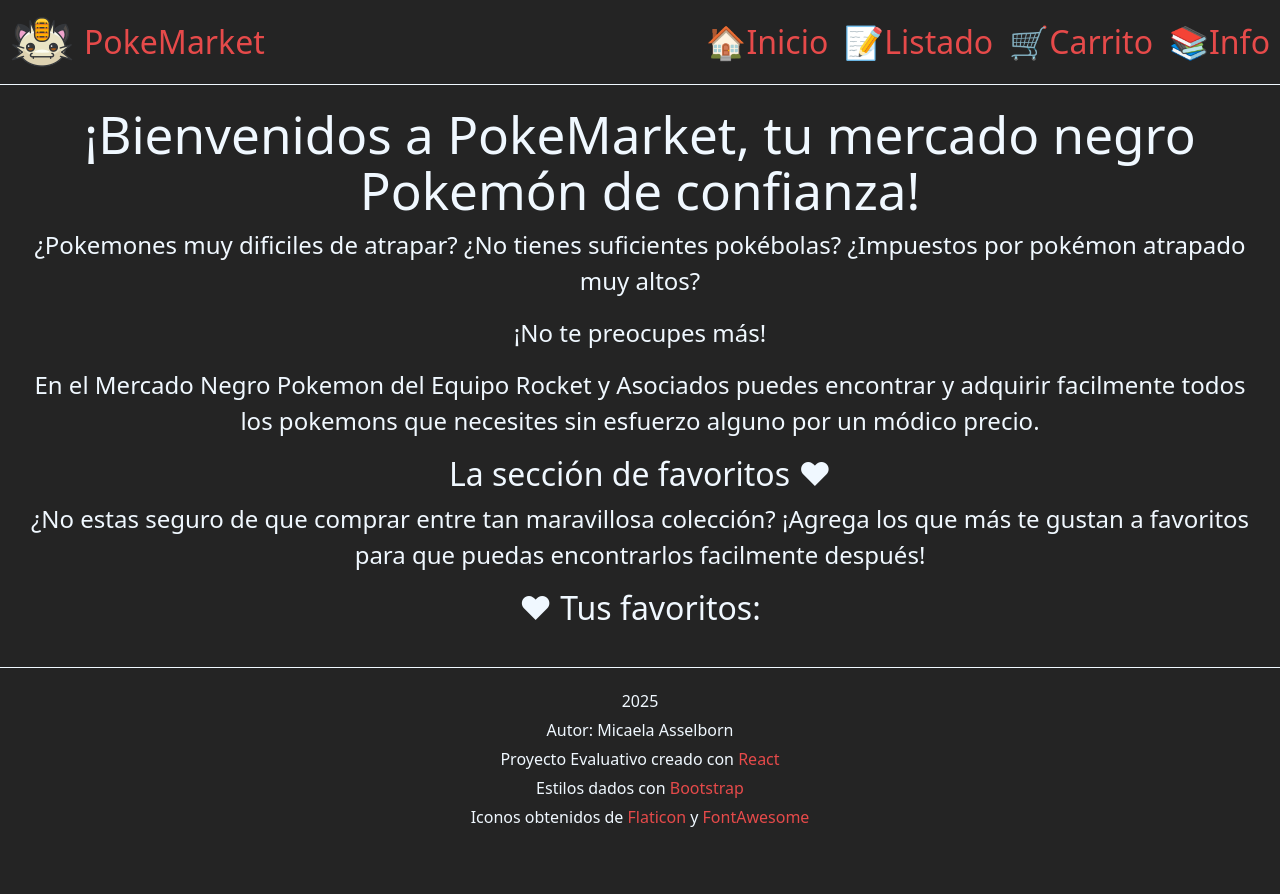
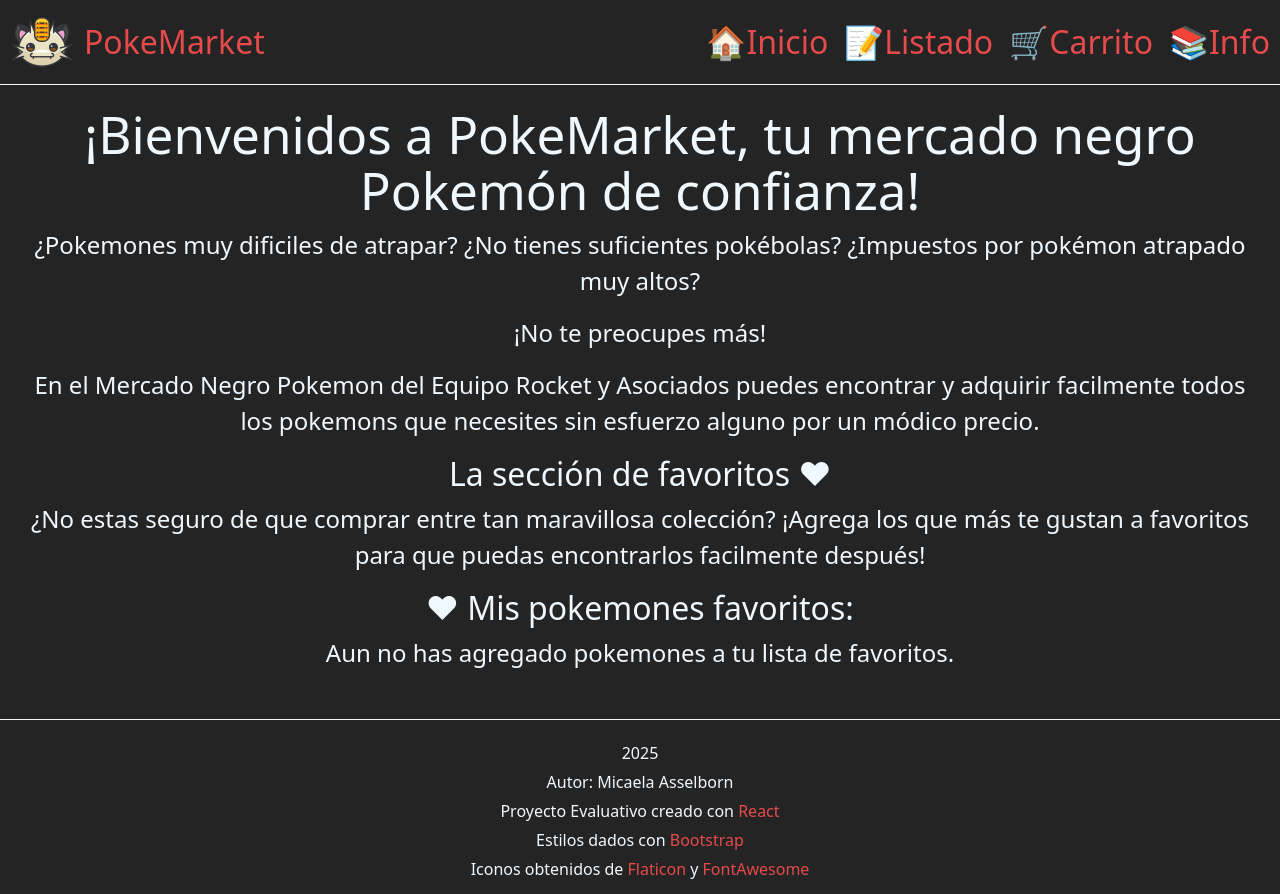
Before and after one commit to MicaelaAsselborn/tp-final-react-micaela-asselborn, a React (Vite) app: page /#/ in a window 1280 px wide. Before the commit the page ends 842 px from the top, so only its background shows below. Built offline with nearby package versions, Linux system fonts and the light colour scheme.

Commit message:
Renderizar Favs

```diff
--- a/src/components/Favoritos.jsx
+++ b/src/components/Favoritos.jsx
@@ -1,8 +1,28 @@
+import { useSelector } from "react-redux";
+import PokemonCard from "./PokemonCard";
+
 function Favoritos() {
+  const { favoritos } = useSelector((state) => state.pokemon);
+
   return (
     <>
-      <h2>❤ Tus favoritos: </h2>
-      <div></div>
+      <h2>❤ Mis pokemones favoritos: </h2>
+      <div>
+        {favoritos.length === 0 ? (
+          <p>Aun no has agregado pokemones a tu lista de favoritos.</p>
+        ) : (
+          <div className="contenedor margin-Y">
+            {favoritos.map((pokemon) => {
+              return (
+                <PokemonCard
+                  key={`${pokemon.name}-${pokemon.id}`}
+                  pokemonData={pokemon}
+                />
+              );
+            })}
+          </div>
+        )}
+      </div>
     </>
   );
 }
--- a/src/components/PokemonCard.jsx
+++ b/src/components/PokemonCard.jsx
@@ -9,11 +9,15 @@ function PokemonCard({ pokemonData }) {
   const id = pokemonData.url?.split("/")[6];
 
   const { favoritos } = useSelector((state) => state.pokemon);
-  const esFavorito = favoritos.includes(id);
+  const esFavorito = favoritos.some((fav) => fav.id == id);
 
   const dispatch = useDispatch();
   const handleFavoritos = () => {
-    dispatch(toggleFavoritos(id));
+    const pokemonId = {
+      ...pokemonData,
+      id: id,
+    };
+    dispatch(toggleFavoritos(pokemonId));
   };
 
   const [buying, setBuying] = useState(false);
--- a/src/pages/Listado.jsx
+++ b/src/pages/Listado.jsx
@@ -78,7 +78,12 @@ function Listado() {
       <div className="row margin-Y">
         <div className="contenedor">
           {lista.map((pokemon) => {
-            return <PokemonCard key={pokemon.name} pokemonData={pokemon} />;
+            return (
+              <PokemonCard
+                key={`${pokemon.name}-${pokemon.id}`}
+                pokemonData={pokemon}
+              />
+            );
           })}
         </div>
       </div>
--- a/src/store/pokemon.js
+++ b/src/store/pokemon.js
@@ -36,11 +36,13 @@ const pokemonSlice = createSlice({
             state.paginaActual = action.payload
         },
         toggleFavoritos: (state, action) =>{
-            const pokemonId = action.payload;
-            if (state.favoritos.includes(pokemonId)) {
-                state.favoritos = state.favoritos.filter(id => id !== pokemonId);
+            const pokemon = action.payload;
+            state.favoritos = state.favoritos.filter(fav => fav.id);
+            const esFavorito = state.favoritos.some(fav => fav.id === pokemon.id);
+            if (esFavorito) {
+                state.favoritos = state.favoritos.filter(fav => fav.id !== pokemon.id);
             } else {
-                state.favoritos.push(pokemonId);
+                state.favoritos.push(pokemon);
             }
             localStorage.setItem('pokemonesFavoritos', JSON.stringify(state.favoritos));
         }
--- a/src/store/store.js
+++ /dev/null
@@ -1,5 +0,0 @@
-import { configureStore } from "@reduxjs/toolkit";
-
-export const store = configureStore({
-    reducer: {}
-});
```
